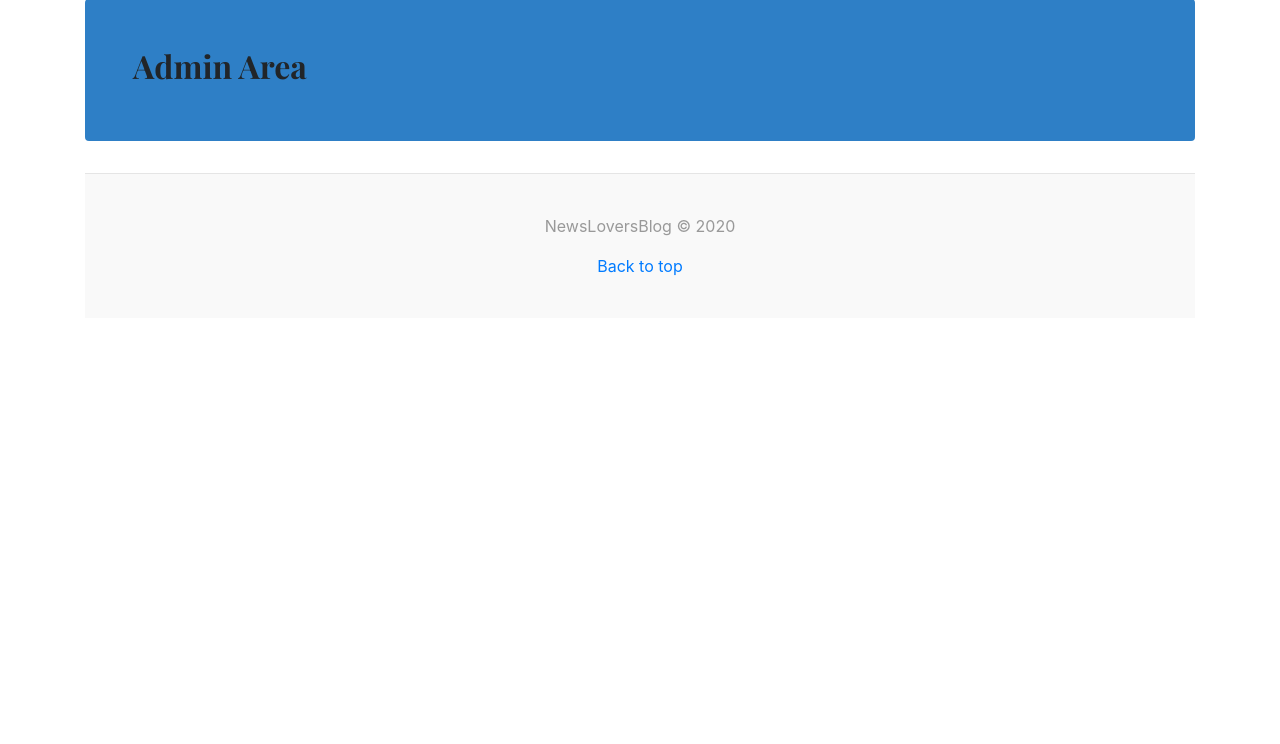
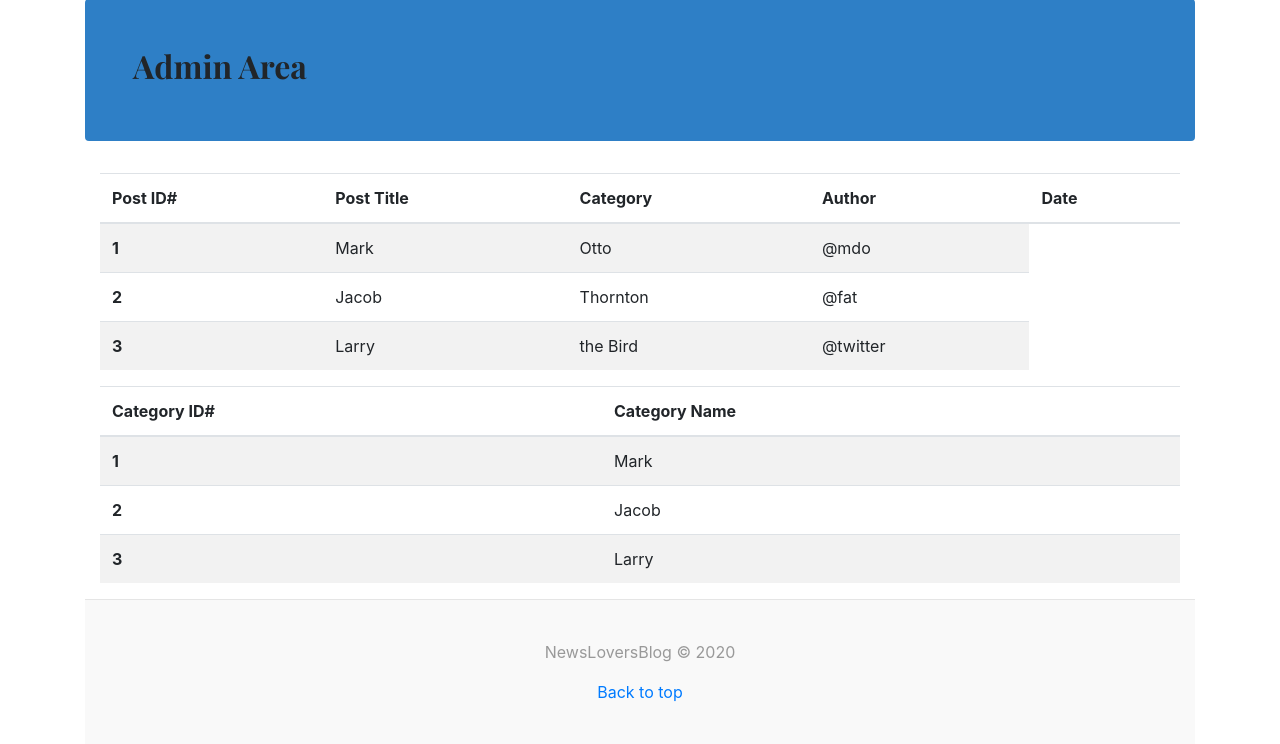
Before and after one commit to vancouver29/newsloversblog, a PHP site: page /newsloversblog/admin/index.php in a window 1280 px wide. Shown: the part 122-866 px from the top of the page. Before the commit the page ends 398 px from the top, so only its background shows below. Run offline with PHP 8.4, Linux system fonts and the light colour scheme.

Commit message:
created add_post add_category

```diff
--- a/admin/index.php
+++ b/admin/index.php
@@ -1,6 +1,62 @@
 <?php include 'includes/header.php';?>
 
 
-        <!-- CONTENT HERE -->
+<table class="table table-striped">
+    <thead>
+    <tr>
+        <th scope="col">Post ID#</th>
+        <th scope="col">Post Title</th>
+        <th scope="col">Category</th>
+        <th scope="col">Author</th>
+        <th scope="col">Date</th>
+    </tr>
+    </thead>
+
+    <tbody>
+    <tr>
+        <th scope="row">1</th>
+        <td>Mark</td>
+        <td>Otto</td>
+        <td>@mdo</td>
+    </tr>
+    <tr>
+        <th scope="row">2</th>
+        <td>Jacob</td>
+        <td>Thornton</td>
+        <td>@fat</td>
+    </tr>
+    <tr>
+        <th scope="row">3</th>
+        <td>Larry</td>
+        <td>the Bird</td>
+        <td>@twitter</td>
+    </tr>
+    </tbody>
+</table>
+
+
+<table class="table table-striped">
+    <thead>
+    <tr>
+        <th scope="col">Category ID#</th>
+        <th scope="col">Category Name</th>
+    </tr>
+    </thead>
+
+    <tbody>
+    <tr>
+        <th scope="row">1</th>
+        <td>Mark</td>
+    </tr>
+    <tr>
+        <th scope="row">2</th>
+        <td>Jacob</td>
+    </tr>
+    <tr>
+        <th scope="row">3</th>
+        <td>Larry</td>
+    </tr>
+    </tbody>
+</table>
 
 <?php include 'includes/footer.php';?>
```
Also changed, not shown: admin/add_category.php (+11 -1 lines), admin/add_post.php (+37 -1 lines).
